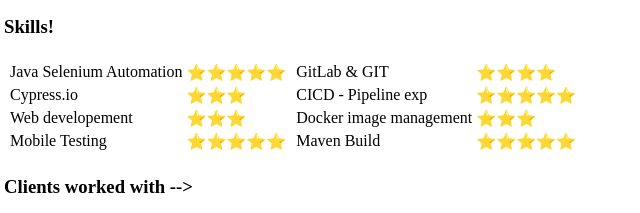
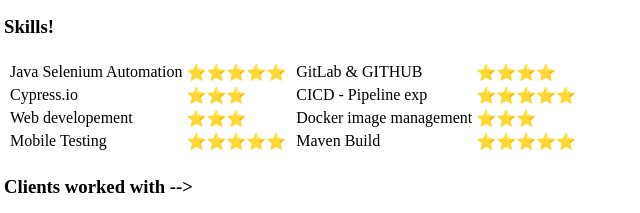
Before and after one commit to manojmj86/CV, a plain HTML site: page index.html in a window 1280 px wide. Shown: the part 418-631 px from the top of the page, 4-644 px from the left. Drawn offline with Linux system fonts and the light colour scheme.

Commit message:
testing commit

```diff
--- a/index.html
+++ b/index.html
@@ -57,7 +57,7 @@
             <td>
                 <table>
                     <tr>
-                        <td>GitLab & GIT</td>
+                        <td>GitLab & GITHUB</td>
                         <td>⭐️⭐️⭐️⭐️</td>
                     </tr>
                     <tr>
```
